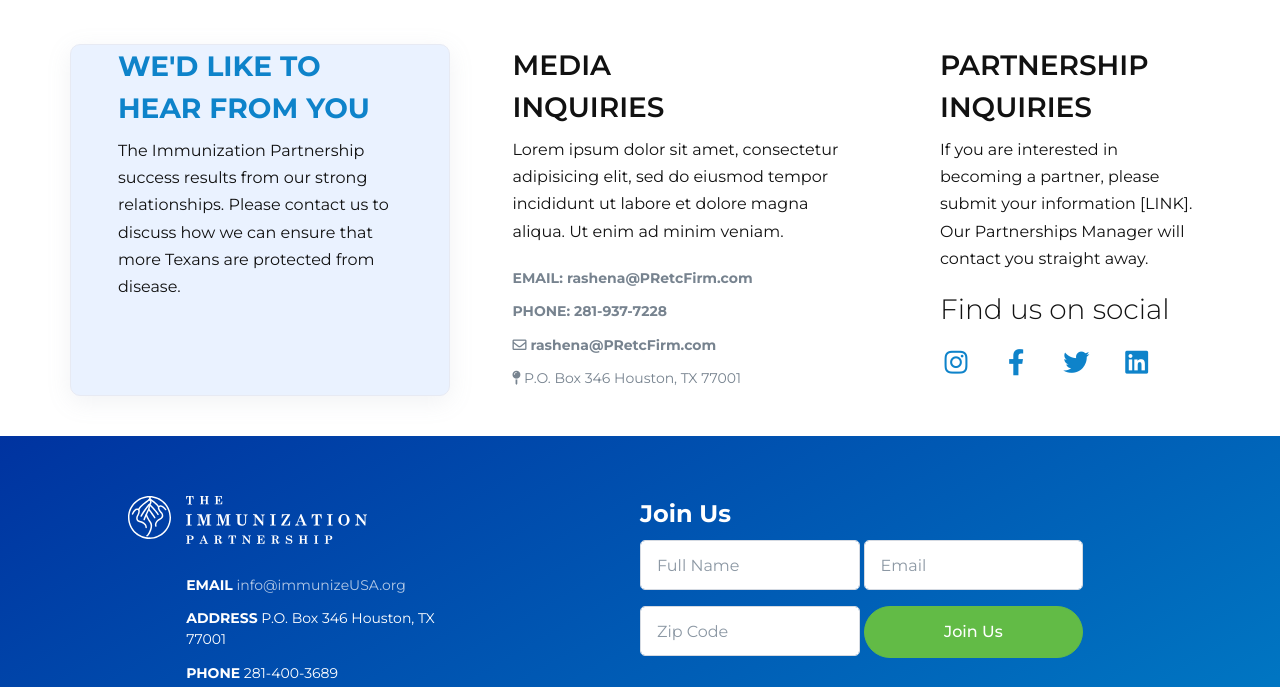
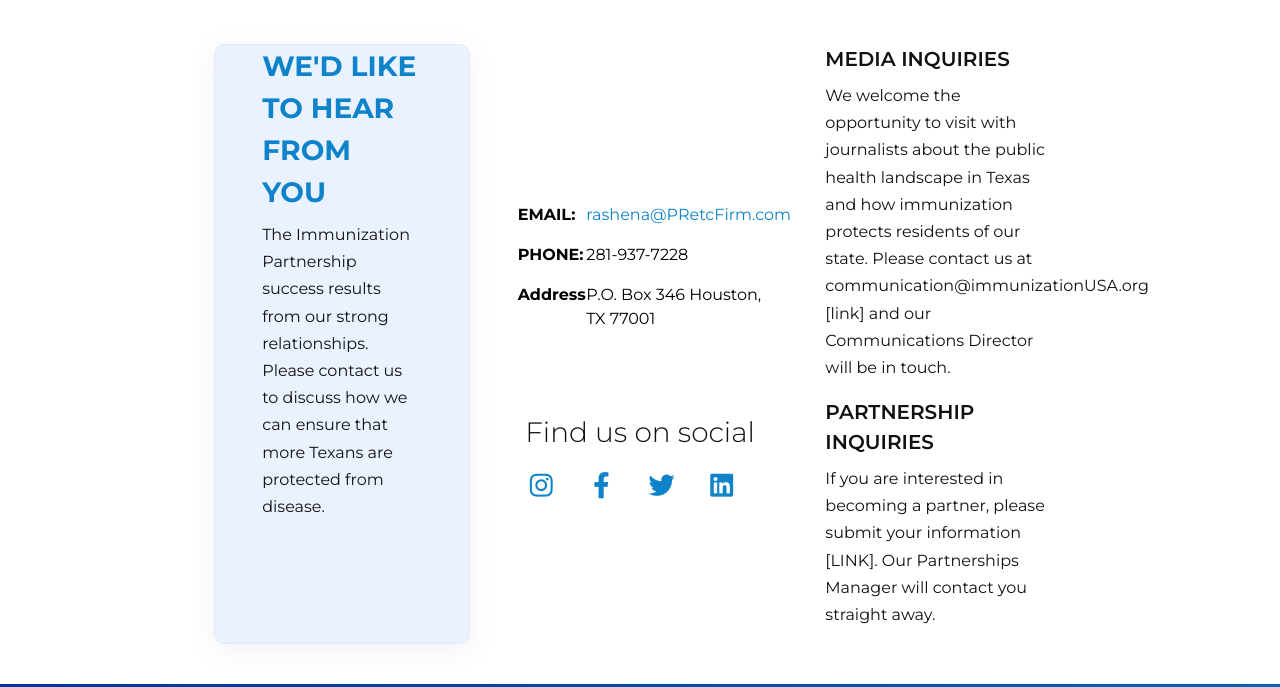
Before and after one commit to aitshuber/immunizecc, a Jekyll site: the page built from contact.html, in a window 1280 px wide and 900 px high, scrolled down 271 px, cut to the strip 213-900 px from the top of the window. Built offline with Jekyll 4.4.1, drawn with Linux system fonts in a browser that asks for light colours; some web fonts are replaced; a script that is not in the unit is left out; comment, search, counter and statistics services are not loaded.

Commit message:
Update contact us page

```diff
--- a/contact.html
+++ b/contact.html
@@ -10,37 +10,30 @@
 banner-image: >-
   /assets/img/the-immunization-partnership/screen-shot-2022-10-15-at-1-44-31-pm.png
 ---
-<div class="container space-1">
-<div class="row justify-content-lg-between">
+<div class="container-fluid space-1 p-10">
+<div class="row justify-content-lg-center px-10">
 
-<div class="col-md-4 mb-2 card shadow bg-soft-primary rounded-lg">
+<div class="col-md-3 mb-2 card shadow bg-soft-primary rounded-lg ms-3">
 
 		<div class="p-5 pt-md-0 editable">
 		  <h3 class="text-primary immunizetitle">WE'D LIKE TO HEAR FROM YOU</h3>
 		  <p>The Immunization Partnership success results from our strong relationships. Please contact us to discuss how we can ensure that more Texans are protected from disease.</p>
 		</div>
 </div>
-<div class="col-md-4 mb-2">
-	<h3><strong>MEDIA<br/> INQUIRIES&nbsp;</strong></h3>
-	<p>Lorem ipsum dolor sit amet, consectetur adipisicing elit, sed do eiusmod tempor incididunt ut labore et dolore magna aliqua. Ut enim ad minim veniam.</p>
+<div class="col-md-4 px-7 mb-2 justify-content-center align-middle my-auto">
+	<div class="row py-2 text-black">
 	<!-- List Group -->
-	<ul class="list-group list-group-transparent list-group-flush list-group-borderless mb-0">
-		<li class="list-group-item list-group-item-action"><span class="list-group-item-action"><b>EMAIL:</b><a class="list-group-item-action font-weight-bold" href="mailto:{{site.data.company_details.mediaEmail}}"> {{site.data.company_details.mediaEmail}}</a></span>
-		</li>
-		<li class="list-group-item list-group-item-action"><span class="list-group-item-action"><b>PHONE:</b><a class="phone font-weight-bold" href="tel:{{site.data.company_details.media-phone}}"> {{site.data.company_details.media-phone}}</a></span></li>
-
-
-		<li class="list-group-item list-group-item-action"><span class="list-group-item-action"><b><i class="far fa-envelope"><br /></i></b><a class="list-group-item-action font-weight-bold" href="mailto:{{site.data.company_details.mediaEmail}}"> {{site.data.company_details.mediaEmail}}</a></span>
-		</li>
-	<li class="list-group-item list-group-item-action"><span class="list-group-item-action"><b><i class="fas fa-map-pin"></i></b> {{site.data.company_details.address}}</span>
-	</li>
-	</ul>
-
-</div>
-	<div class="col-md-3 mb-2">
-	  <h3><strong>PARTNERSHIP INQUIRIES&nbsp;</strong></h3>
-	  <p>If you are interested in becoming a partner, please submit your information [LINK]. Our Partnerships Manager will contact you straight away.&nbsp;</p>
-	  <h3>Find us on social</h3>
+	<b class="col-md-3">EMAIL:</b> <a class="col-md-4" href="mailto:{{site.data.company_details.mediaEmail}}"> {{site.data.company_details.mediaEmail}}</a>
+	</div>
+	<div class="row py-2 text-black">
+	<b class="col-md-3">PHONE:</b> <a class="phone col-md-9" href="tel:{{site.data.company_details.media-phone}}"> {{site.data.company_details.media-phone}}</a>
+	</div>
+	<div class="row py-2 text-black">
+	<b class="col-md-3">Address</b><span class="col-md-9"> {{site.data.company_details.address}}</span>
+	</div>
+	<div class="mx-auto justify-content-center d-flex pt-10">
+		<div class="">
+	<h3>Find us on social</h3>
 	   <ul class="list-inline mb-0 mt-3">
 		   {% for item in site.data.company_details.social %}
 		   <li class="list-inline-item">
@@ -50,6 +43,15 @@
 		   </li>
 		   {% endfor %}
 	   </ul>
+		</div>
+	</div>
+</div>
+	<div class="col-md-3 mb-2">
+		<h5><strong>MEDIA INQUIRIES</strong></h5>
+		<p class="editable">We welcome the opportunity to visit with journalists about the public health landscape in Texas and how immunization protects residents of our state. Please contact us at communication@immunizationUSA.org [link] and our Communications Director will be in touch.</p>
+	  <h5><strong>PARTNERSHIP INQUIRIES&nbsp;</strong></h5>
+	  <p class="editable">If you are interested in becoming a partner, please submit your information [LINK]. Our Partnerships Manager will contact you straight away.&nbsp;</p>
+
 	</div>
 
  </div>
```
